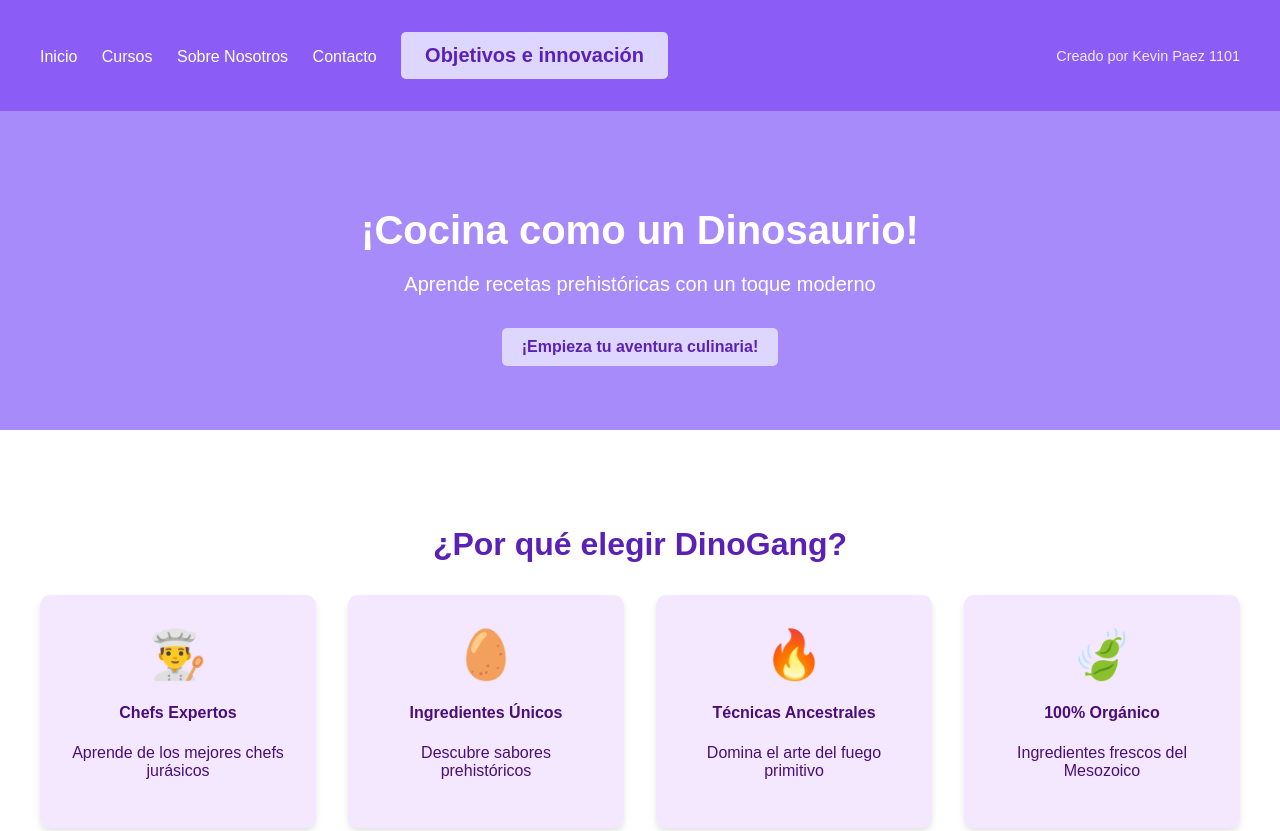
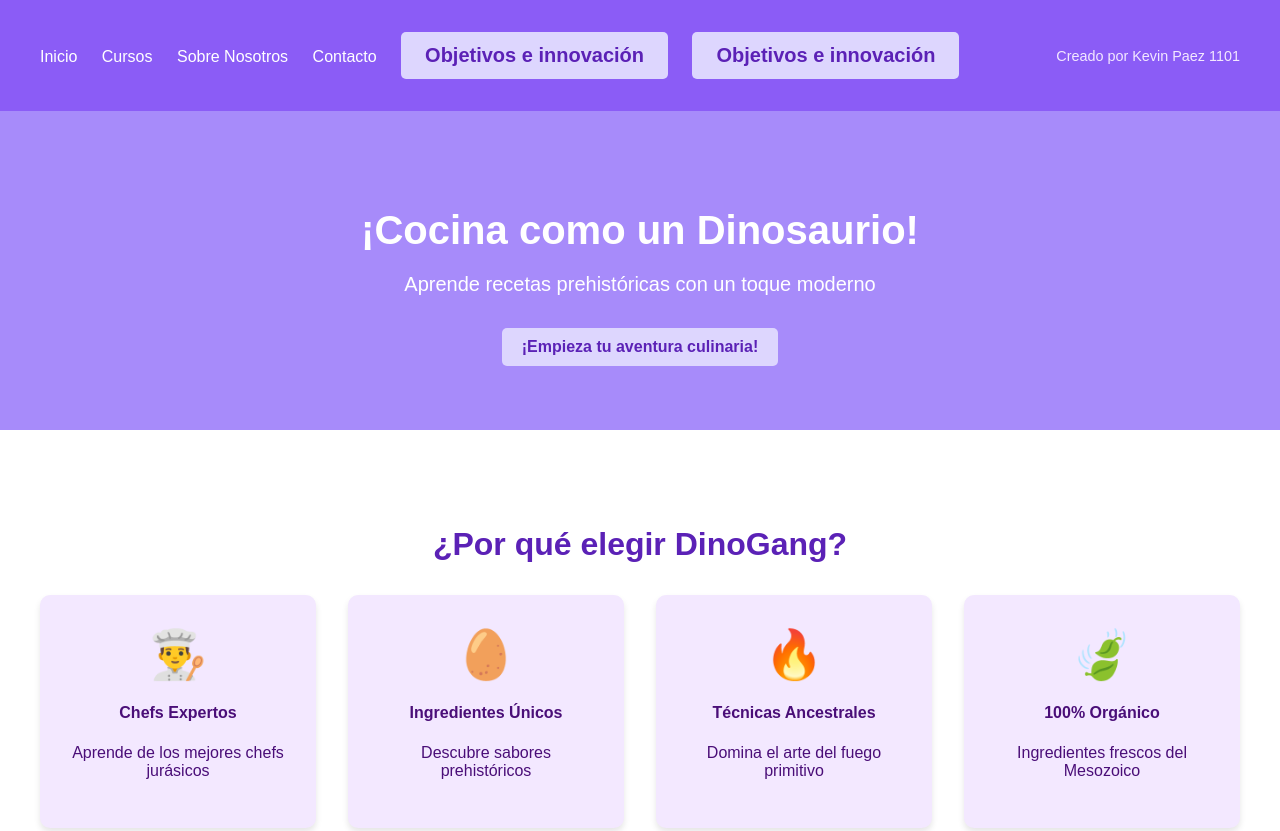
Before and after one commit to KevYry/Kevyry, a plain HTML site: page index.html in a window 1280 px wide. Shown: the top 831 px of the page. Drawn offline with Linux system fonts and the light colour scheme.

Commit message:
Update index.html

```diff
--- a/index.html
+++ b/index.html
@@ -291,6 +291,8 @@
                         <li><a href="#sobre-nosotros">Sobre Nosotros</a></li>
                         <li><a href="#contacto">Contacto</a></li>
                         <li><a href="pagina22.html" target="_blank" rel="noopener noreferrer" class="btn btn-lg">Objetivos e innovación</a></li>
+                        <li><a href="pagina3.html" target="_blank" rel="noopener noreferrer" class="btn btn-lg">Objetivos e innovación</a></li>
+
                     </ul>
                 </nav>
                 <p class="creator-info">Creado por Kevin Paez 1101</p>
```
